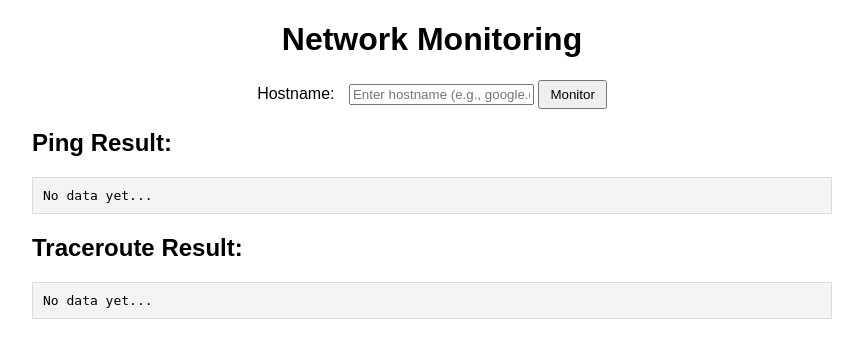
After one commit to Suryapag/CI-CD-Project, a Flask app: template templates/moniter.html in a window 1280 px wide. The commit adds this page. Shown: the top 358 px of the page, without its empty margins (208-1071 px from the left). Run offline with Flask 3, Linux system fonts and the light colour scheme; the template is opened without the code that fills it, so the values that code supplies are empty.

Commit message:
Auto-commit

```diff
--- a/app.py
+++ b/app.py
@@ -5,7 +5,41 @@ import platform
 
 app = Flask(__name__)
 
-network_metrics={}
+def ping_host(hostname):
+    """Ping a host and return the result."""
+    try:
+        response = subprocess.run(
+            ['ping', '-c', '4', hostname],
+            stdout=subprocess.PIPE,
+            stderr=subprocess.PIPE,
+            timeout=10  # Add a timeout in case the command hangs
+        )
+        if response.returncode == 0:
+            return response.stdout.decode('utf-8')
+        else:
+            return f"Ping failed: {response.stderr.decode('utf-8')}"
+    except subprocess.CalledProcessError as e:
+        return f"Ping failed: {str(e)}"
+    except Exception as e:
+        return f"Error: {str(e)}"
+
+def traceroute_host(hostname):
+    """Perform traceroute and return the result."""
+    try:
+        response = subprocess.run(
+            ['traceroute', hostname],
+            stdout=subprocess.PIPE,
+            stderr=subprocess.PIPE,
+            timeout=10  # Add a timeout in case the command hangs
+        )
+        if response.returncode == 0:
+            return response.stdout.decode('utf-8')
+        else:
+            return f"Traceroute failed: {response.stderr.decode('utf-8')}"
+    except subprocess.CalledProcessError as e:
+        return f"Traceroute failed: {str(e)}"
+    except Exception as e:
+        return f"Error: {str(e)}"
 
 @app.route('/')
 def index():
@@ -16,12 +50,12 @@ def login():
     username = request.form['username']
     password = request.form['password']
     # Example: Validate the login credentials (this is just a simple check)
-    if username != 'a' and password != '3':
+    if username == 'a' and password == '3':
         # If login is successful, redirect to a new page (e.g., dashboard)
         return redirect(url_for('main'))
     else:
         # If login fails, redirect back to the login page
-        return redirect(url_for('login_form'))
+        return redirect(url_for('monitor'))
 
 # Route for the dashboard (the page to redirect after successful login)
 @app.route('/main')
@@ -35,52 +69,28 @@ def run_script():
     output = result.stdout  # Capture the output
     return output  # Send the output back to the front end
 
-# Define an API endpoint to monitor the network status of a server
-@app.route('/monitor', methods=['GET'])
+@app.route('/monitor')
 def monitor():
-    try:
-        # Get the IP or hostname from the request arguments (e.g., ?host=8.8.8.8)
-        host = request.args.get('host', None)
+    """Render the network monitoring page."""
+    return render_template('moniter.html')
 
-        if not host:
-            return jsonify({"error": "Host is required"}), 400
+@app.route('/network-monitor', methods=['GET'])
+def network_monitor():
+    """API endpoint to monitor network metrics (ping and traceroute)."""
+    hostname = request.args.get('hostname', 'google.com')  # Default to google.com if no hostname is provided
 
-        # Ping the host to check its availability
-        response_time = ping.ping(host, timeout=2)
+    # Ping the host
+    ping_result = ping_host(hostname)
 
-        if response_time is None:
-            return jsonify({"status": "down", "host": host, "message": "Host is not reachable"}), 200
-        else:
-            return jsonify({"status": "up", "host": host, "response_time": response_time}), 200
+    # Perform traceroute
+    traceroute_result = traceroute_host(hostname)
 
-    except Exception as e:
-        return jsonify({"error": str(e)}), 500
-
-# Define an API endpoint to perform traceroute
-@app.route('/traceroute', methods=['GET'])
-def traceroute():
-    try:
-        # Get the IP or hostname from the request arguments (e.g., ?host=google.com)
-        host = request.args.get('host', None)
-
-        if not host:
-            return jsonify({"error": "Host is required"}), 400
-
-        # Use 'tracert' for Windows and 'traceroute' for Unix-based systems
-        traceroute_command = ["tracert", host] if platform.system() == "Windows" else ["traceroute", host]
-        result = subprocess.run(traceroute_command, stdout=subprocess.PIPE, stderr=subprocess.PIPE, text=True)
-
-        if result.returncode == 0:
-            return jsonify({"status": "success", "traceroute_output": result.stdout.splitlines()}), 200
-        else:
-            return jsonify({"status": "error", "error_message": result.stderr}), 500
-    except Exception as e:
-        return jsonify({"error": str(e)}), 500
-
-# API endpoint to get stored metrics
-@app.route('/metrics', methods=['GET'])
-def get_metrics():
-    return jsonify(network_metrics), 200  # Return the stored metrics
+    # Return results in JSON format
+    return jsonify({
+        'hostname': hostname,
+        'ping': ping_result,
+        'traceroute': traceroute_result
+    })
 
 
 if __name__ == '__main__':
--- /dev/null
+++ b/templates/moniter.html
@@ -0,0 +1,82 @@
+<!DOCTYPE html>
+<html lang="en">
+<head>
+    <meta charset="UTF-8">
+    <meta name="viewport" content="width=device-width, initial-scale=1.0">
+    <title>Network Monitoring</title>
+    <style>
+        body {
+    font-family: Arial, sans-serif;
+    margin: 20px;
+}
+
+.container {
+    max-width: 800px;
+    margin: 0 auto;
+}
+
+h1 {
+    text-align: center;
+}
+
+form {
+    margin-bottom: 20px;
+    text-align: center;
+}
+
+label {
+    margin-right: 10px;
+}
+
+button {
+    padding: 5px 10px;
+}
+
+pre {
+    background-color: #f4f4f4;
+    padding: 10px;
+    border: 1px solid #ddd;
+}
+
+    </style>
+    <script>
+        function fetchNetworkMetrics() {
+            const hostname = document.getElementById('hostname').value;
+            const url = `/network-monitor?hostname=${hostname}`;
+
+            fetch(url)
+                .then(response => {
+                    if (!response.ok) {
+                        throw new Error(`Network response was not ok. Status: ${response.statusText}`);
+                    }
+                    return response.json();
+                })
+                .then(data => {
+                    // Display the ping and traceroute results in the HTML
+                    document.getElementById('pingResult').innerText = data.ping;
+                    document.getElementById('tracerouteResult').innerText = data.traceroute;
+                })
+                .catch(error => {
+                    console.error('Error fetching network metrics:', error);
+                    alert('Failed to retrieve network metrics. Error: ' + error.message);
+                });
+        }
+    </script>
+</head>
+<body>
+    <div class="container">
+        <h1>Network Monitoring</h1>
+        <form onsubmit="event.preventDefault(); fetchNetworkMetrics();">
+            <label for="hostname">Hostname:</label>
+            <input type="text" id="hostname" name="hostname" placeholder="Enter hostname (e.g., google.com)" required>
+            <button type="submit">Monitor</button>
+        </form>
+
+        <h2>Ping Result:</h2>
+        <pre id="pingResult">No data yet...</pre>
+
+        <h2>Traceroute Result:</h2>
+        <pre id="tracerouteResult">No data yet...</pre>
+    </div>
+</body>
+</html>
```
Also changed, not shown: templates/index.html (+0 -60 lines).
